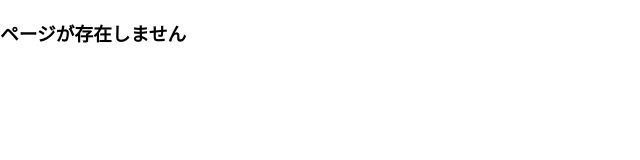
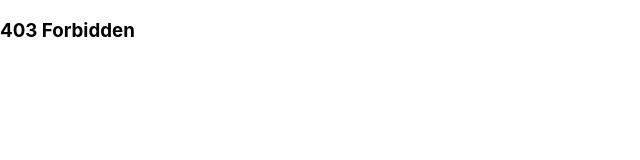
Before and after one commit to iwakaze81/tack-blog, a Next.js app: page /403 in a window 1280 px wide. Before the commit this address had no page. Shown: the top 160 px of the page, without its empty margins (0-640 px from the left). Built offline with nearby package versions, Linux system fonts and the light colour scheme.

Commit message:
added 403 page for test

```diff
--- /dev/null
+++ b/pages/403.js
@@ -0,0 +1,7 @@
+export default function Custom403() {
+    return (
+        <main>
+            <h3>403 Forbidden</h3>
+        </main>
+    )
+}
```
